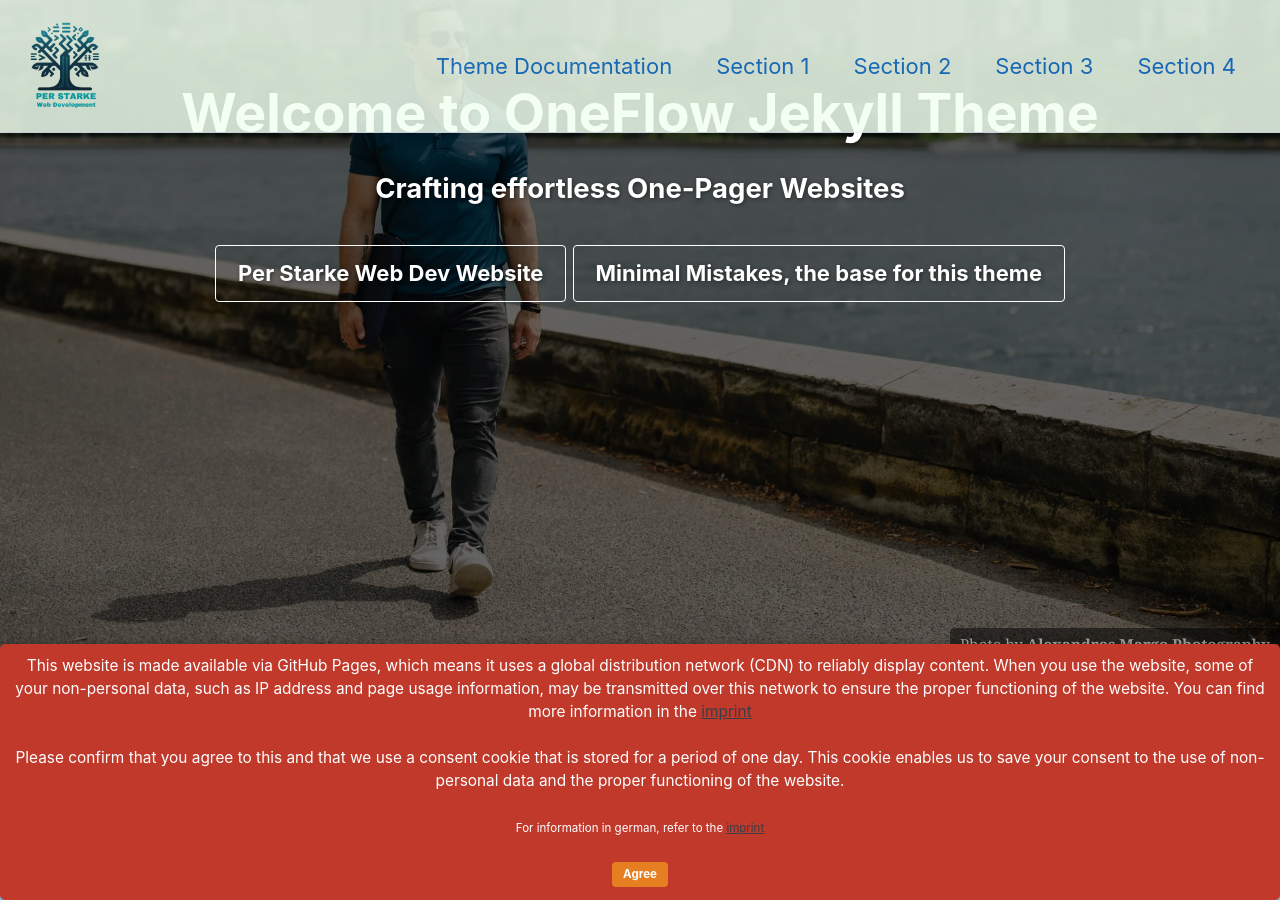
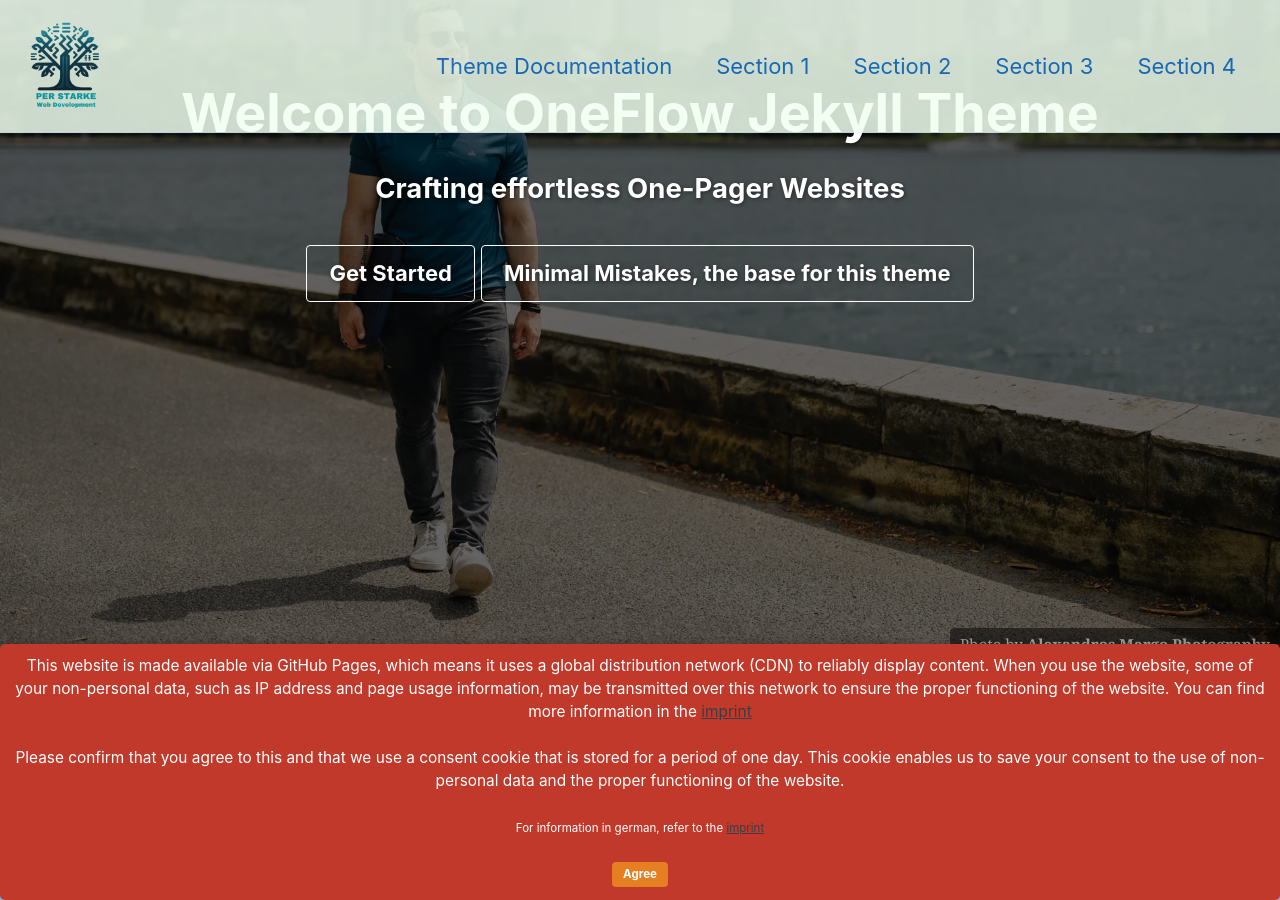
Before and after one commit to perstarke-webdev/oneflow-jekyll-theme, a Jekyll site: the page built from _pages/index.html, in a window 1280 px wide and 900 px high, scrolled down 372 px. Built offline with Jekyll 4.4.1, drawn with Linux system fonts in a browser that asks for light colours; cached includes are drawn as plain includes.

Commit message:
add get started action button

```diff
--- a/_pages/index.html
+++ b/_pages/index.html
@@ -10,8 +10,8 @@ header:
     overlay_filter: rgba(0, 0, 0, 0.6)
 
     actions:
-        - label: "Per Starke Web Dev Website"
-          url: https://perstarke-webdev.de
+        - label: "Get Started"
+          url: https://github.com/perstarke-webdev/oneflow-jekyll-theme
           blank: true
         - label: "Minimal Mistakes, the base for this theme"
           url: https://github.com/mmistakes/minimal-mistakes
```
